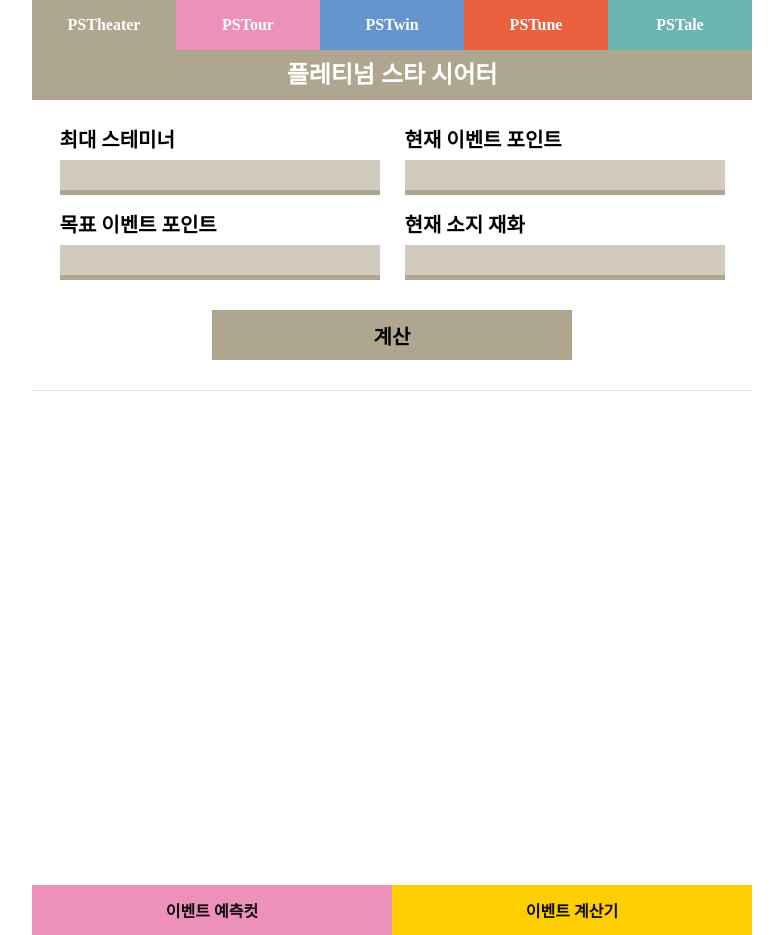
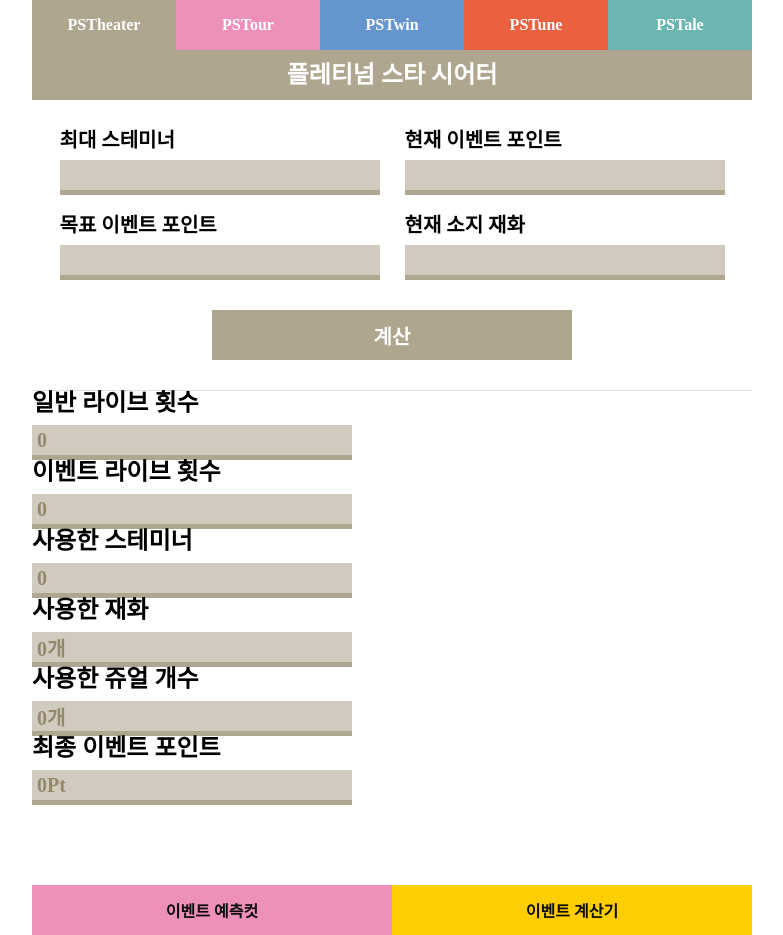
Before and after one commit to Pangho297/mltd, a React (Create React App) app in the folder client/: page /calc/theater in a window 1280 px wide. Shown: the whole page, without its empty margins (248-1031 px from the left). Built offline with nearby package versions, Linux system fonts and the light colour scheme; a web font is replaced by a local one.

Commit message:
ADD: handleCalculating

```diff
--- a/client/src/components/Calculator/Theater/index.tsx
+++ b/client/src/components/Calculator/Theater/index.tsx
@@ -9,8 +9,15 @@ interface inputsType {
 }
 
 const Theater = () => {
+  // 일반 라이브 횟수
   const [nomalLiveCount, setNomalLiveCount] = useState<number>(0);
-  const [resultPt, setResultPt] = useState<string>("");
+  // 이벤트 라이브 횟수
+  const [eventLiveCount, setEventLiveCount] = useState<number>(0);
+  // 사용한 쥬엘
+  const [usedJewel, setUsedJewel] = useState<number>(0);
+  // 최종 이벤트 포인트
+  const [resultPt, setResultPt] = useState<number>(0);
+  // 유저 입력값 (최대 스테미너, 목표 이벤트 포인트, 현재 이벤트 포인트, 현재 소지 재화)
   const [inputs, setInputs] = useState<inputsType>({
     stamina: "",
     goalPt: "",
@@ -27,35 +34,71 @@ const Theater = () => {
     });
   };
 
+  // 일반 Live eventPoint 85점
+  // 재화 있는지 체크
+  // 이벤트 Live 재화 소모 180개, 획득 eventPoint 537점
+  // 일반 Live, 이벤트 Live 횟수 카운트
+
+  // (일반 Live 횟수 * 30) - 최대 스테미너 = 최대 스테미너가 모두 소모된 횟수
+  // 최대 스테미너가 모두 소모된 횟수 * 50 = 쥬엘 사용량
+
+  // 스테미너, 재화 소모량 * 2 ~ 4 = 이벤트 배수
+  // 이벤트 배수 횟수 카운트
+
   const handleCalculating = () => {
-    console.log(currentPt, "현재 이벤트 포인트");
-    console.log(goalPt, "목표 이벤트 포인트");
     if (parseInt(currentPt) > parseInt(goalPt)) {
       alert("현재 이벤트 포인트가 목표 이벤트 포인트보다 높습니다");
+      return;
+    } else if (!stamina) {
+      alert("최대 스테미너를 설정해주세요");
+      return;
+    } else if (!currentPt) {
+      alert("현재 이벤트 포인트를 설정해주세요");
       return;
     } else if (!goalPt) {
       alert("목표 이벤트 포인트를 설정해주세요");
       return;
-    } else if (!currentPt) {
-      alert("현재 이벤트 포인트를 설정해주세요");
+    } else if (!currentCur) {
+      alert("현재 소지 재화를 설정해주세요");
       return;
     }
 
     let nomalLiveCount = 0;
-    let whileEventPt = parseInt(currentPt);
-    const whileGoalPt = parseInt(goalPt);
-    while (whileEventPt < whileGoalPt) {
-      whileEventPt += 85;
-      nomalLiveCount++;
+    let eventLiveCount = 0;
+    let usedJewel = 0;
+    let eventPt = parseInt(currentPt);
+    let eventCurrency = parseInt(currentCur);
+    let maxStamina = parseInt(stamina);
+    const FinalGoalPt = parseInt(goalPt);
+
+    while (eventPt < FinalGoalPt) {
+      if (maxStamina >= 30) {
+        eventPt += 85;
+        eventCurrency += 85;
+        maxStamina -= 30;
+        nomalLiveCount++;
+      }
+      if (maxStamina < 30) {
+        usedJewel += 50;
+        maxStamina += parseInt(stamina);
+      }
+
+      if (eventCurrency > 180) {
+        eventPt += 537;
+        eventCurrency -= 180;
+        eventLiveCount++;
+      }
     }
-
-    console.log(nomalLiveCount, "Count");
     setNomalLiveCount(nomalLiveCount);
-    setResultPt(String(whileEventPt));
+    setEventLiveCount(eventLiveCount);
+    setUsedJewel(usedJewel);
+    setResultPt(eventPt);
   };
 
+  console.log(nomalLiveCount, "liveCount");
+  console.log(eventLiveCount, "eventLiveCount");
+  console.log(usedJewel, "usedJewel");
   console.log(resultPt, "resultPt");
-  console.log(nomalLiveCount, "liveCount");
 
   return (
     <S.Container>
@@ -107,6 +150,20 @@ const Theater = () => {
           <p>계산</p>
         </S.CalcBtn>
       </S.Wrapper>
+      <div>
+        <div>일반 라이브 횟수</div>
+        <S.Input readOnly type="text" value={nomalLiveCount} />
+        <div>이벤트 라이브 횟수</div>
+        <S.Input readOnly type="text" value={eventLiveCount} />
+        <div>사용한 스테미너</div>
+        <S.Input readOnly type="text" value={nomalLiveCount * 30} />
+        <div>사용한 재화</div>
+        <S.Input readOnly type="text" value={`${eventLiveCount * 180}개`} />
+        <div>사용한 쥬얼 개수</div>
+        <S.Input readOnly type="text" value={`${usedJewel}개`} />
+        <div>최종 이벤트 포인트</div>
+        <S.Input readOnly type="text" value={`${resultPt}Pt`} />
+      </div>
     </S.Container>
   );
 };
--- a/client/src/components/Calculator/Theater/style.ts
+++ b/client/src/components/Calculator/Theater/style.ts
@@ -77,6 +77,7 @@ export const CalcBtn = styled.button`
   border: none;
   font-size: 20px;
   font-weight: 700;
+  color: #ffffff;
   background-color: #afa690;
   cursor: pointer;
 `;
```
